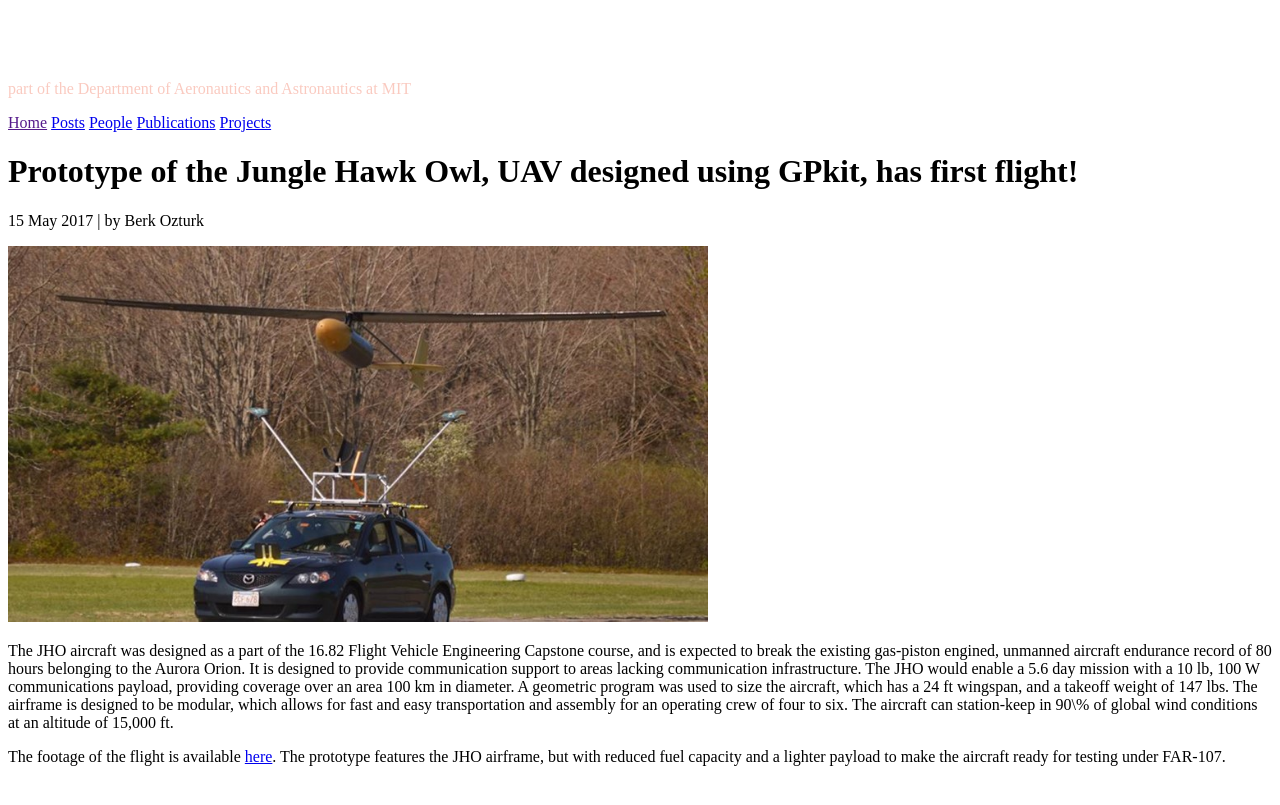
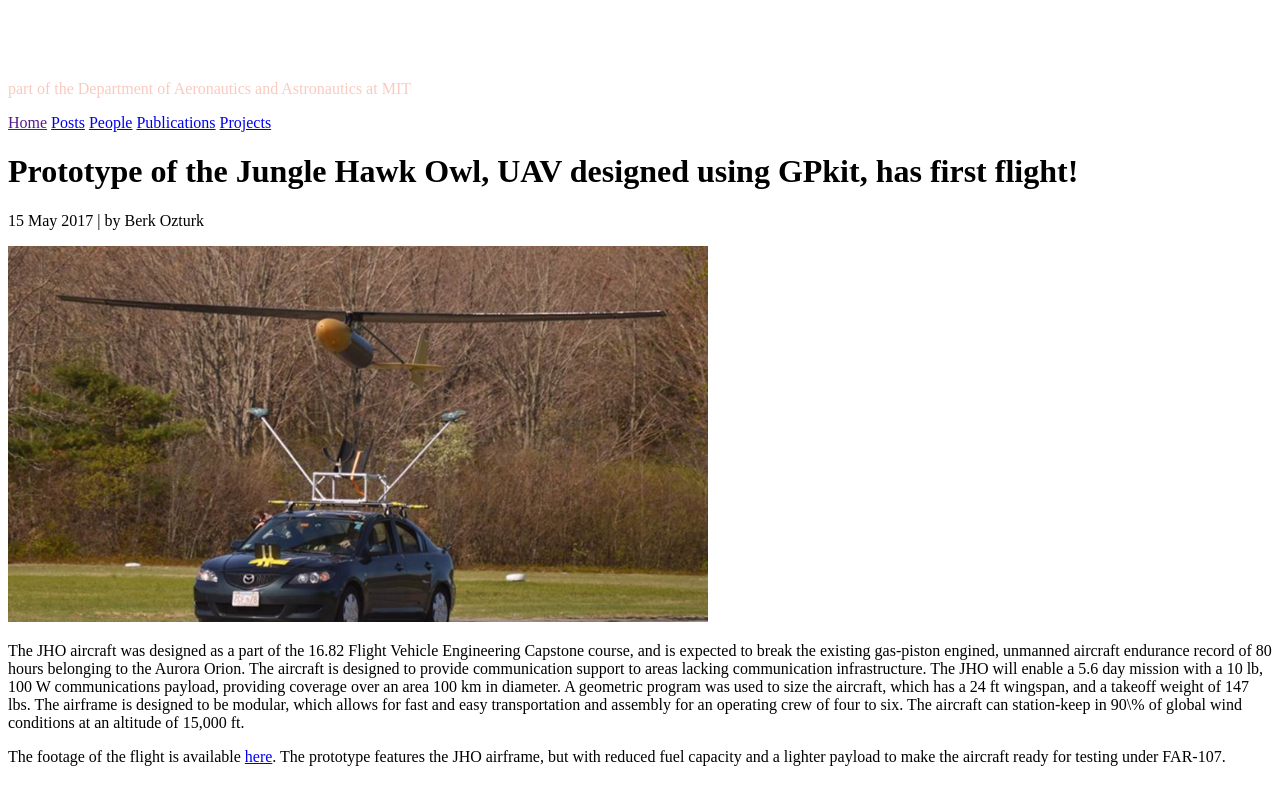
Before and after one commit to convexengineering/convexengineering.github.io, a Jekyll site: the page built from _posts/JHO/2017-05-15-JHO-first-flight.md, in a window 1280 px wide. Shown: the top 805 px of the page. Built offline with Jekyll 4.4.1, drawn with Linux system fonts in a browser that asks for light colours.

Commit message:
Final edits.

```diff
--- a/_posts/JHO/2017-05-15-JHO-first-flight.md
+++ b/_posts/JHO/2017-05-15-JHO-first-flight.md
@@ -6,6 +6,6 @@ author: bozturk
 
 <img src="../../public/images/jho_takeoff.jpg" alt="jho_takeoff" style="width: 700px;"/>
 
-The JHO aircraft was designed as a part of the 16.82 Flight Vehicle Engineering Capstone course, and is expected to break the existing gas-piston engined, unmanned aircraft endurance record of 80 hours belonging to the Aurora Orion. It is designed to provide communication support to areas lacking communication infrastructure. The JHO would enable a 5.6 day mission with a 10 lb, 100 W communications payload, providing coverage over an area 100 km in diameter. A geometric program was used to size the aircraft, which has a 24 ft wingspan, and a takeoff weight of 147 lbs. The airframe is designed to be modular, which allows for fast and easy transportation and assembly for an operating crew of four to six. The aircraft can station-keep in 90\% of global wind conditions at an altitude of 15,000 ft.
+The JHO aircraft was designed as a part of the 16.82 Flight Vehicle Engineering Capstone course, and is expected to break the existing gas-piston engined, unmanned aircraft endurance record of 80 hours belonging to the Aurora Orion. The aircraft is designed to provide communication support to areas lacking communication infrastructure. The JHO will enable a 5.6 day mission with a 10 lb, 100 W communications payload, providing coverage over an area 100 km in diameter. A geometric program was used to size the aircraft, which has a 24 ft wingspan, and a takeoff weight of 147 lbs. The airframe is designed to be modular, which allows for fast and easy transportation and assembly for an operating crew of four to six. The aircraft can station-keep in 90\% of global wind conditions at an altitude of 15,000 ft.
 
 The footage of the flight is available [here](https://www.youtube.com/watch?v=bySwWGixgmA&feature=share). The prototype features the JHO airframe, but with reduced fuel capacity and a lighter payload to make the aircraft ready for testing under FAR-107.
```
Also changed, not shown: index.md (+1 -1 lines), publications/index.md (+1 -1 lines).
